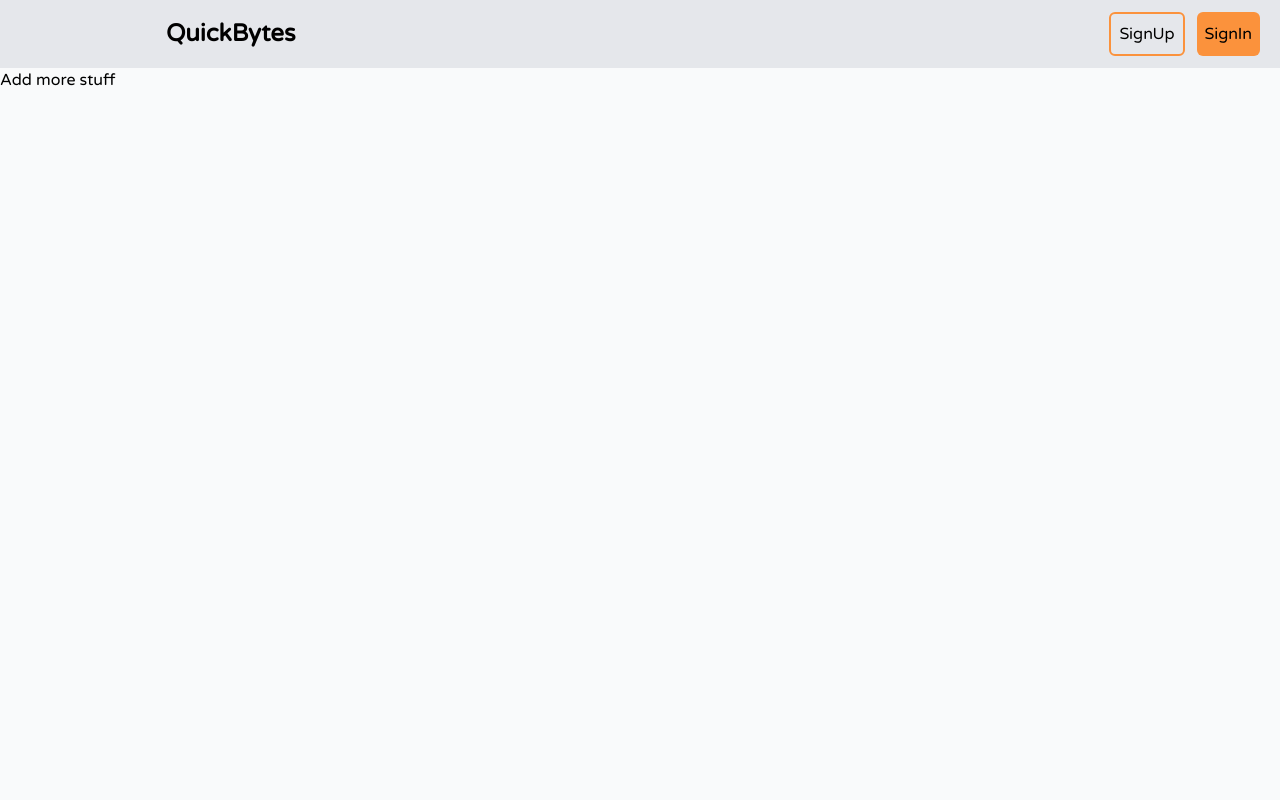
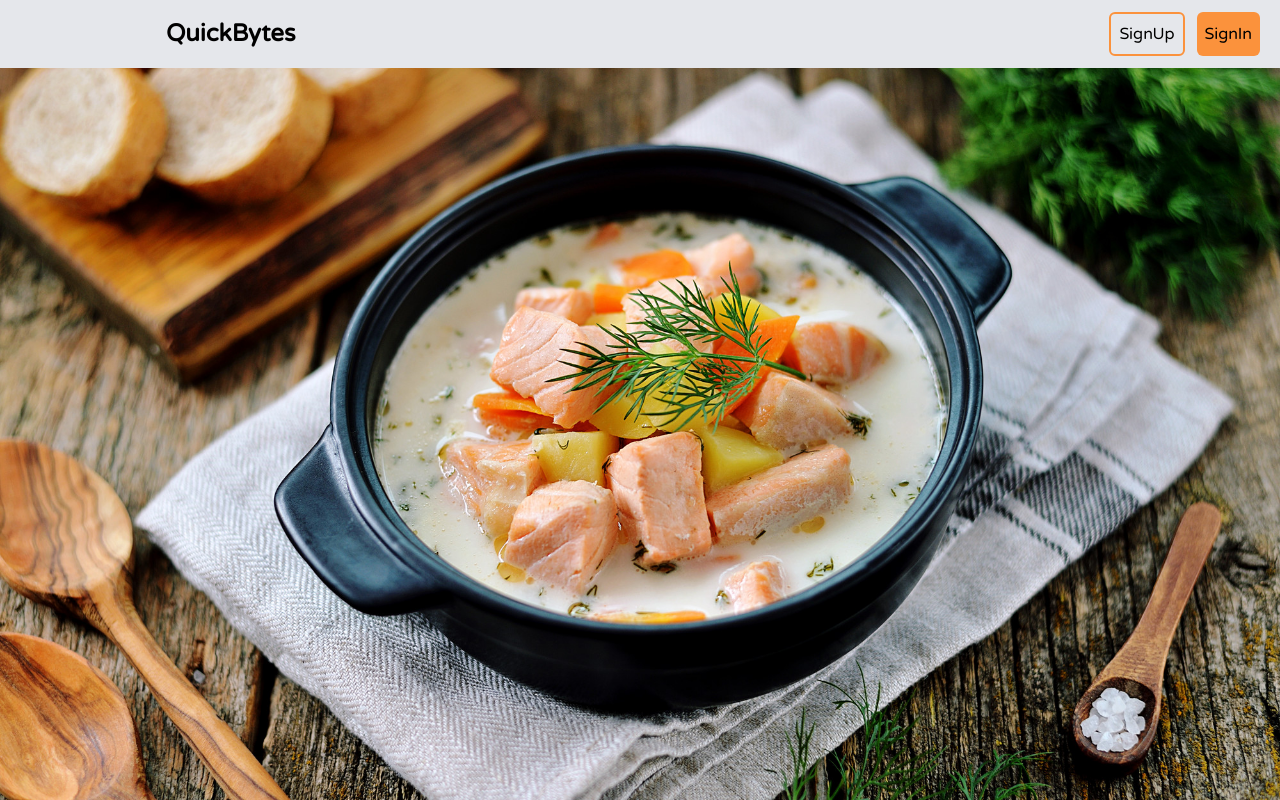
Before and after one commit to musaubrian/quick-bytes, a Vue app: page / in a window 1280 px wide. Built offline with nearby package versions, Linux system fonts and the light colour scheme.

Commit message:
chore: add bg image

```diff
--- a/src/components/HomePage.vue
+++ b/src/components/HomePage.vue
@@ -1,5 +1,24 @@
 <template>
-    <div>
-        <h1>Add more stuff</h1>
+    <div class="hero">
+        <LandingNav />
+
     </div>
 </template>
+<script setup>
+import LandingNav from './LandingNav.vue';
+</script>
+
+<style>
+.hero {
+    background-image: url('../assets/food.jpg');
+    background-position: center;
+    background-repeat: no-repeat;
+    background-size: cover;
+    width: 100%;
+    height: 100vh;
+    position: fixed;
+    top: 0;
+    left: 0;
+
+}
+</style>
--- a/src/components/LandingNav.vue
+++ b/src/components/LandingNav.vue
@@ -6,10 +6,11 @@
         <div class="options w-5/12">
             <ul class="inline-flex cursor-pointer justify-end w-full">
                 <li
-                    class="hidden  md:inline-flex md:p-2 md:mr-3 md:border-2 md:rounded-md md:border-orange-400 md:items-center">
+                    class="hidden  md:inline-flex md:p-2 md:mr-3 md:border-2 md:rounded-md md:border-orange-400 md:items-center active:bg-orange-400 transition-all">
                     <RouterLink to="/signup">SignUp</RouterLink>
                 </li>
-                <li class="hidden md:inline-flex md:p-2 md:bg-orange-400 md:rounded-md md:items-center">
+                <li
+                    class="hidden md:inline-flex md:p-2 md:bg-orange-400 md:rounded-md md:items-center active:bg-orange-600 transition-all">
                     <RouterLink to="/signin">SignIn</RouterLink>
                 </li>
                 <li class="p-2 inline-flex items-center md:hidden " @click="dropDown = !dropDown">
@@ -25,10 +26,12 @@
     </nav>
     <div class="bg-gray-200" v-if="dropDown">
         <ul class="flex flex-col items-center cursor-pointer">
-            <li class="p-2 mt-3 border-2 rounded-md border-orange-400 inline-flex items-center justify-center w-5/12">
+            <li
+                class="p-2 mt-3 border-2 rounded-md border-orange-400 inline-flex items-center justify-center w-5/12 active:bg-orange-400 transition-all">
                 <RouterLink to="/signup">SignUp</RouterLink>
             </li>
-            <li class="p-2 mt-3 mb-3 bg-orange-400 rounded-md inline-flex items-center justify-center w-5/12">
+            <li
+                class="p-2 mt-3 mb-3 bg-orange-400 rounded-md inline-flex items-center justify-center w-5/12 active:bg-orange-600 transition-all">
                 <RouterLink to="/signin">SignIn</RouterLink>
             </li>
         </ul>
--- a/src/components/LoggedInNav.vue
+++ b/src/components/LoggedInNav.vue
@@ -6,10 +6,11 @@
         <div class="options w-5/12">
             <ul class="inline-flex cursor-pointer justify-end w-full">
                 <li
-                    class="hidden  md:inline-flex md:p-2 md:mr-3 md:border-2 md:rounded-md md:border-orange-400 md:items-center">
+                    class="hidden  md:inline-flex md:p-2 md:mr-3 md:border-2 md:rounded-md md:border-orange-400 md:items-center active:bg-orange-400 transition-all">
                     <RouterLink to="/add">Add Recipe</RouterLink>
                 </li>
-                <li class="hidden md:inline-flex md:p-2 md:bg-orange-400 md:rounded-md md:items-center">
+                <li
+                    class="hidden md:inline-flex md:p-2 md:bg-orange-400 md:rounded-md md:items-center active:bg-orange-600 transition-all">
                     <button>SignOut</button>
                 </li>
                 <li class="p-2 inline-flex items-center md:hidden " @click="dropDown = !dropDown">
@@ -25,10 +26,11 @@
     </nav>
     <div class="bg-gray-200" v-if="dropDown">
         <ul class="flex flex-col items-center cursor-pointer">
-            <li class="p-2 mt-3 border-2 rounded-md border-orange-400 inline-flex items-center justify-center w-6/12">
+            <li
+                class="p-2 mt-3 border-2 rounded-md border-orange-400 inline-flex items-center justify-center w-6/12 active:bg-orange-400 transition-all">
                 <RouterLink to="/add">Add recipe</RouterLink>
             </li>
-            <li class="p-2 mt-3 mb-3 bg-orange-400 rounded-md inline-flex items-center justify-center w-6/12"
+            <li class="p-2 mt-3 mb-3 bg-orange-400 rounded-md inline-flex items-center justify-center w-6/12 active:bg-orange-600 transition-all"
                 @click="storeAuth.logOut">
                 SignOut
             </li>
--- a/src/views/AddRecipes.vue
+++ b/src/views/AddRecipes.vue
@@ -14,7 +14,8 @@
             required>
         <textarea rows="5" class="border-2 border-gray-300 rounded-md mt-2 w-10/12 md:w-6/12 p-3" v-model="proceedure"
             placeholder="peel the mangoes,\n Dice 'em real good" required></textarea>
-        <button type="submit" class="bg-orange-500 p-3 rounded-lg mt-2">
+        <button type="submit"
+            class="bg-orange-500 p-3 rounded-lg mt-2 active:bg-orange-600 hover:shadow-lg transition-all">
             <span v-if="recipeStore.uploading === false">Upload Recipe</span>
             <span v-if="recipeStore.uploading == true">Uploading...</span>
         </button>
--- a/src/views/HomeView.vue
+++ b/src/views/HomeView.vue
@@ -1,6 +1,5 @@
 <template>
-  <div class="freebies">
-    <LandingNav />
+  <div>
     <HomePage />
   </div>
 </template>
```
Also changed, not shown: src/assets/food.jpg (added).
